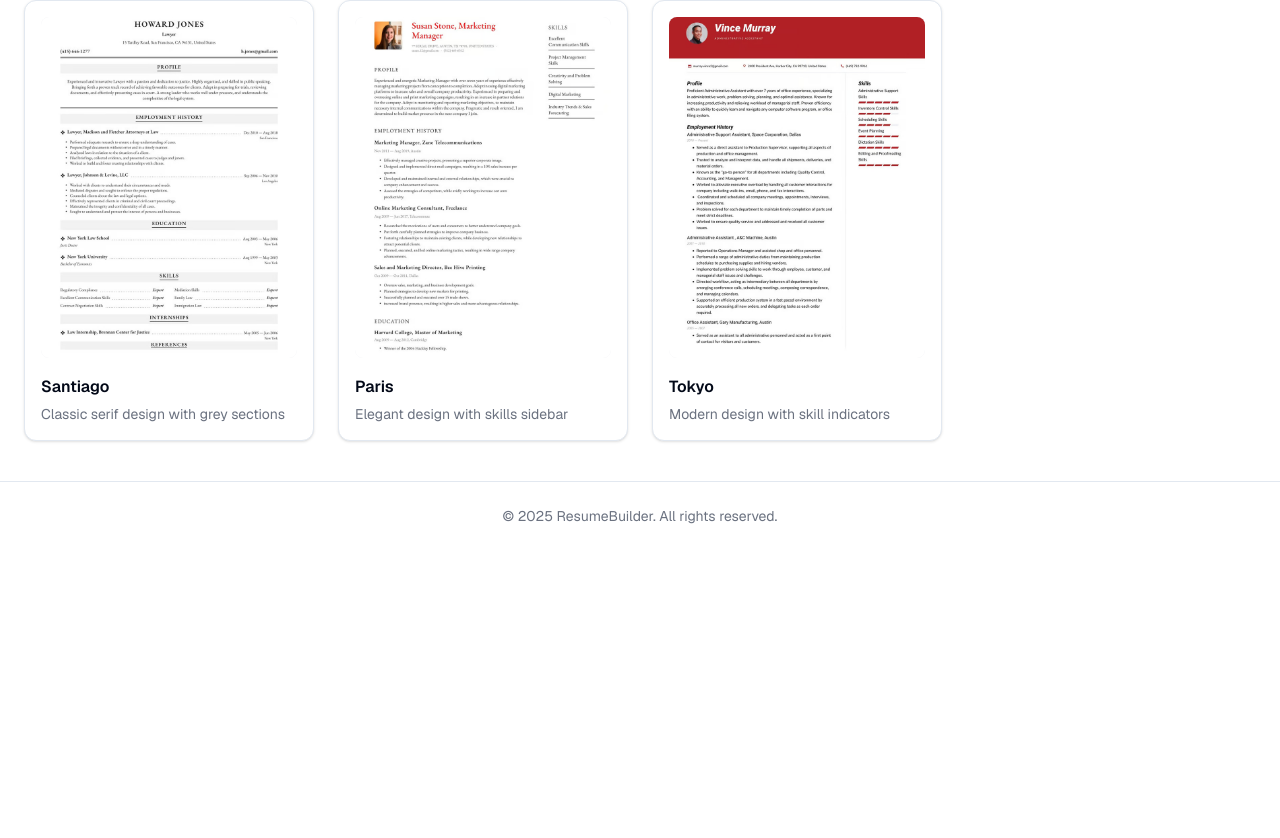
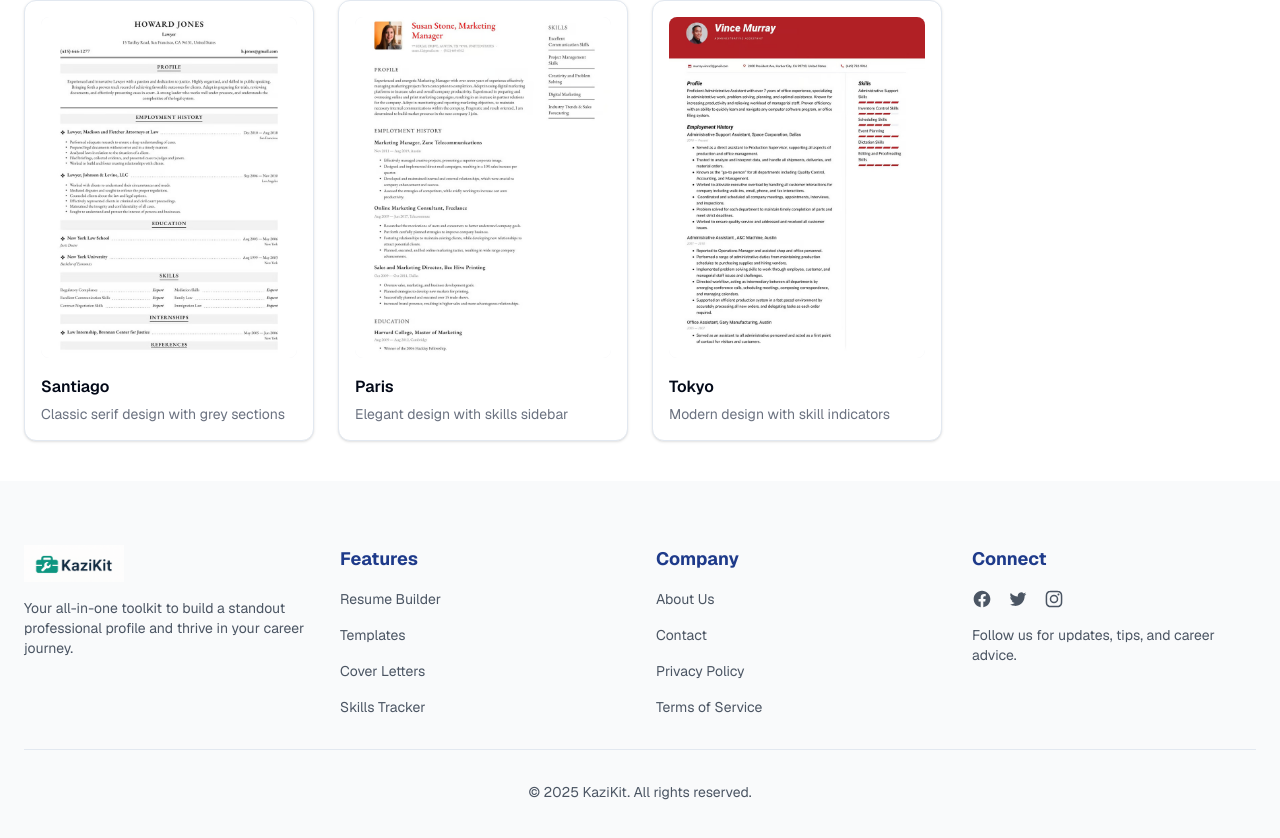
Before and after one commit to AustinKingOry/resume-builder, a Next.js app: page /templates in a window 1280 px wide. Shown: the part 1211-2049 px from the top of the page. Before the commit the page ends 1761 px from the top, so only its background shows below. Built offline with nearby package versions, Linux system fonts and the light colour scheme.

Commit message:
Add footer component to templates page

```diff
--- a/app/templates/page.tsx
+++ b/app/templates/page.tsx
@@ -3,6 +3,7 @@ import React, { useEffect, useState } from 'react';
 import Navbar from "@/components/layout/navbar";
 import { TemplatesList } from "@/components/TemplateSelector";
 import { ResumeData, ResumeTemplate } from "../../lib/types";
+import { Footer } from "@/components/layout/footer";
 
 const initialResumeData: ResumeData = {
     selectedTemplate: "milan",
@@ -71,11 +72,7 @@ const Templates = () => {
 			</div>
 		</main>
 
-      <footer className="border-t py-6">
-        <div className="container mx-auto px-4 text-center text-sm text-muted-foreground">
-          <p>© {new Date().getFullYear()} ResumeBuilder. All rights reserved.</p>
-        </div>
-      </footer>
+		<Footer />
 		</div>
 	);
 };
```
Lines whose indentation alone changed are shown as unchanged.
